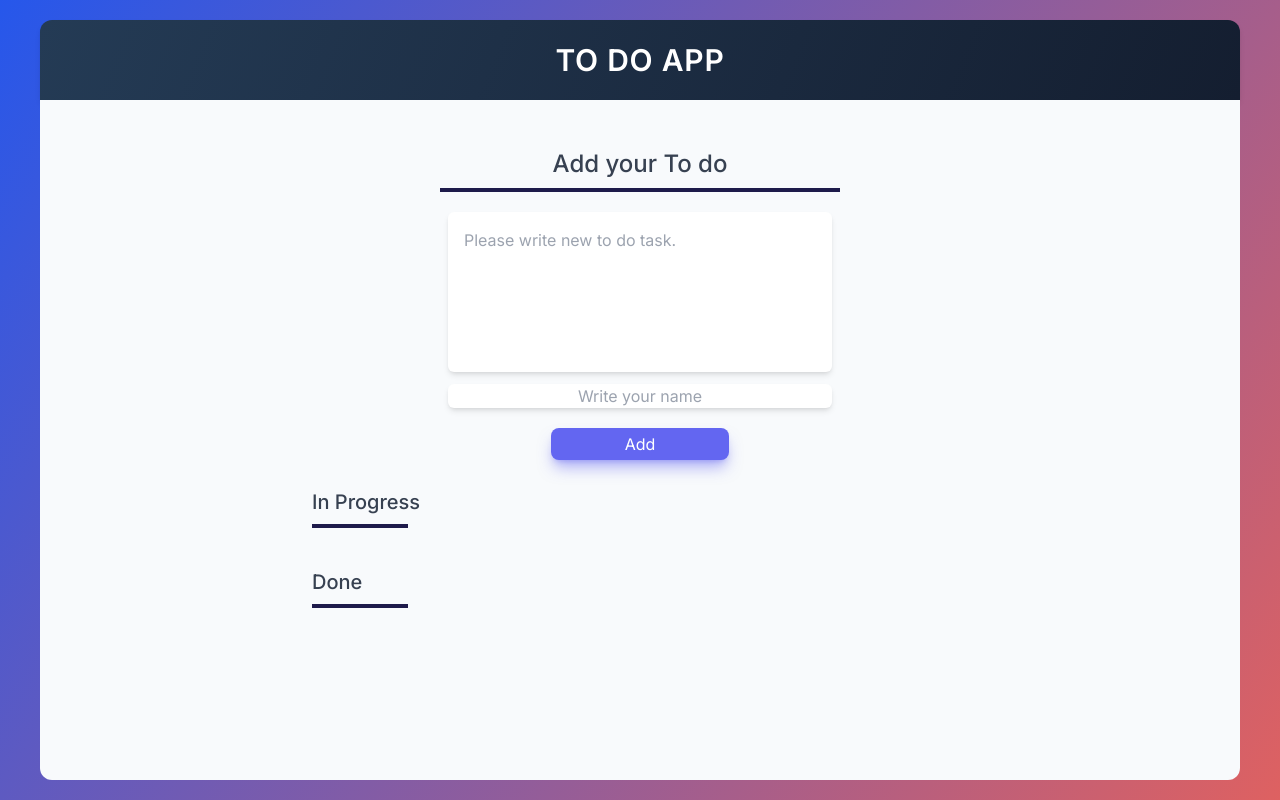
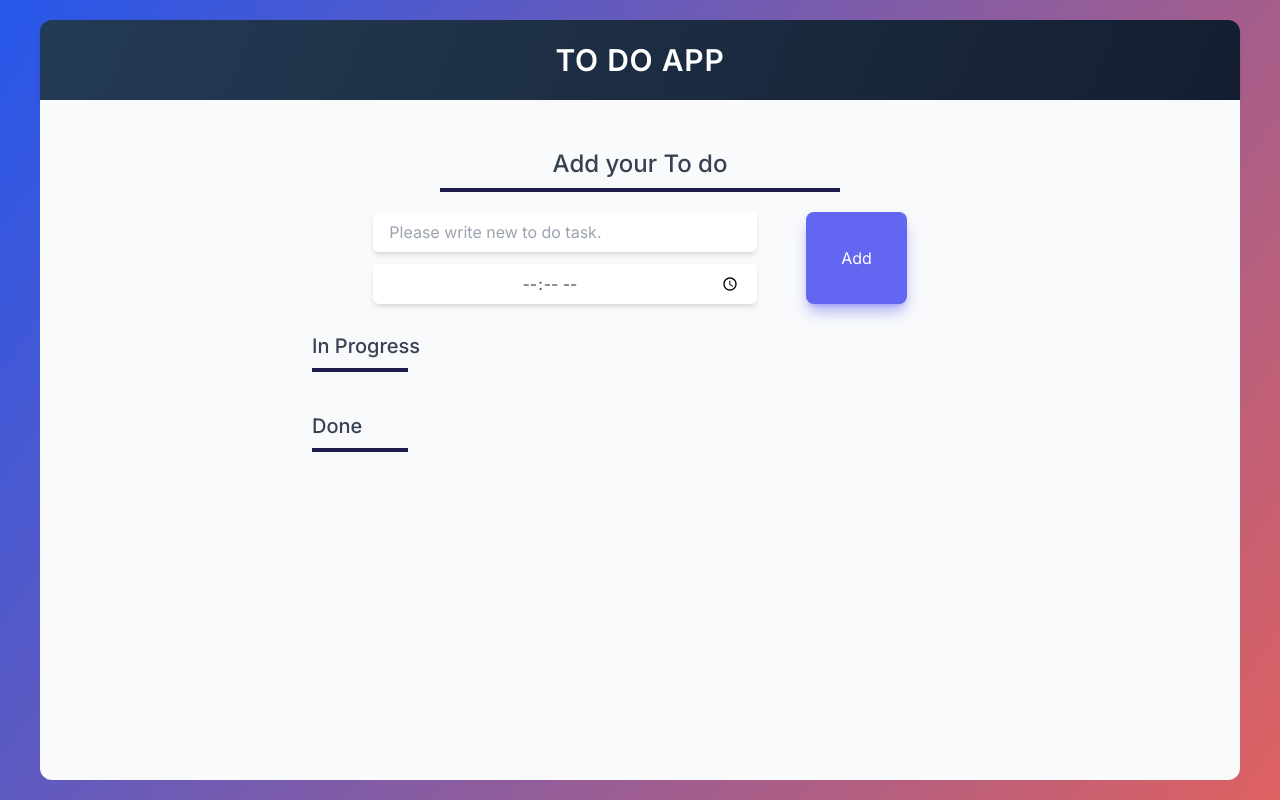
Before and after one commit to kimhwanhoon/todo-app, a Next.js app: page / in a window 1280 px wide. Built offline with nearby package versions, Linux system fonts and the light colour scheme.

Commit message:
version 1.0.0 Goals: [x]: done, [ ]: not done [x] input name을 time으로 변경 [x] time으로 바꿨으므로 변수명 함수명을 time으로 변경 [x] todo list 디자인 변경

```diff
--- a/app/components/Done cards.jsx
+++ b/app/components/Done cards.jsx
@@ -1,8 +1,6 @@
 'use client';
 
-
 const DoneCards = ({ doneCardArr, setDoneCardArr, setCardsArr }) => {
-
   // DELETE DONE CARD
   const deleteDoneCard = (key) => {
     if (confirm('Are you sure to delete this task?')) {
@@ -71,26 +69,22 @@ const ProjectCards = ({
   deleteDoneCard,
   backButtonClickHandler,
 }) => {
-
   const Cards = doneCardArr.map((card) => {
-
     return (
       <div
         key={card.id}
-        className="flex flex-col gap-2 shadow-md shadow-indigo-200 rounded-md w-48 bg-white h-44"
+        className="flex flex-col shadow-md shadow-indigo-200 rounded-md w-2/3 bg-white"
       >
-        <textarea
-          readOnly
-          className="resize-none p-4 w-full h-24 outline-none rounded-md text-sm text-gray-800 text-center"
-          value={card.text}
-        ></textarea>
-        <div className="w-32 pt-1 border-t border-t-gray-400 flex justify-center mx-auto">
-          <p className="text-sm px-3 text-center">{card.time}</p>
-        </div>
-        <div className="flex justify-between items-center pt-2 border-t border-t-gray-200">
-          <div className="flex gap-3 pl-3">
+        <div className="flex justify-between border-b border-b-slate-300 items-center">
+          <input
+            type="text"
+            readOnly
+            className="w-full resize-none px-5 h-12 outline-none rounded-t-md  text-gray-800 "
+            value={card.text}
+          />
+          <div className="flex gap-3 pr-7">
             <img
-              className="w-6 h-6  cursor-pointer"
+              className="w-6 h-6 ml-3 cursor-pointer"
               src="/back.png"
               alt="back"
               onClick={() => backButtonClickHandler(card.id)}
@@ -102,8 +96,11 @@ const ProjectCards = ({
               onClick={() => deleteDoneCard(card.id)}
             />
           </div>
+        </div>
 
-          <h1 className="text-right px-3 mr-2">{card.by}</h1>
+        <div className="flex justify-between items-center py-2">
+          <h1 className="pl-5 mr-1 text-gray-700 tracking-wide">DONE !</h1>
+          <p className="w-64 text-xs px-3 text-right">Wrote at: {card.time}</p>
         </div>
       </div>
     );
--- a/app/components/In progress cards.jsx
+++ b/app/components/In progress cards.jsx
@@ -1,8 +1,6 @@
 'use client';
 
-
 const InProgressCards = ({ cardsArr, setCardsArr, setDoneCardArr }) => {
-
   // DELETE BUTTON => DELETE CARD
   const deleteClickHandler = (key) => {
     if (confirm('Are you sure to delete this task?')) {
@@ -73,24 +71,20 @@ const ProjectCards = ({
   deleteClickHandler,
   checkButtonClickHandler,
 }) => {
-
   const Cards = cardsArr.map((card) => {
-
     return (
       <div
         key={card.id}
-        className="flex flex-col gap-2 shadow-md shadow-indigo-200 rounded-md w-48 bg-white h-44"
+        className="flex flex-col shadow-md shadow-indigo-200 rounded-md w-2/3 bg-white"
       >
-        <textarea
-          readOnly
-          className="resize-none p-4 w-full h-24 outline-none rounded-md text-sm text-gray-800 "
-          value={card.text}
-        ></textarea>
-        <div className="w-32 pt-1 border-t border-t-gray-400 flex justify-center mx-auto">
-          <p className="text-sm px-3 text-center">{card.time}</p>
-        </div>
-        <div className="flex justify-between items-center pt-2 border-t border-t-gray-200">
-          <div className="flex gap-3">
+        <div className="flex justify-between border-b border-b-slate-300 items-center">
+          <input
+            type="text"
+            readOnly
+            className="w-full resize-none px-5 h-12 outline-none rounded-t-md  text-gray-800 "
+            value={card.text}
+          />
+          <div className="flex gap-3 pr-7">
             <img
               className="w-6 h-6 ml-3 cursor-pointer"
               src="/check.png"
@@ -104,8 +98,14 @@ const ProjectCards = ({
               onClick={() => deleteClickHandler(card.id)}
             />
           </div>
+        </div>
 
-          <h1 className="text-right px-3 mr-2">{card.by}</h1>
+        <div className="flex justify-between items-center py-2">
+          <h1 className="pl-5 mr-1 text-xs text-gray-700">
+            Must done by{' '}
+            <span className="pl-1 text-red-600 text-sm">{card.by}</span>
+          </h1>
+          <p className="w-64 text-xs px-3 text-right">Wrote at: {card.time}</p>
         </div>
       </div>
     );
--- a/app/components/input.jsx
+++ b/app/components/input.jsx
@@ -4,30 +4,20 @@ const Input = (props) => {
   const todoTextOnChangeHandler = (e) => {
     props.setTypedValue(e.target.value);
   };
-  const nameOnChangeHandler = (e) => {
-
-    props.setTypedName(e.target.value);
+  const TimeOnChangeHandler = (e) => {
+    props.setTypedTime(e.target.value);
   };
 
   // ADD BUTTON => ADD CARD
   const addOnClickHandler = (e) => {
     // if no value on textarea or name input, make error message and return.
-    if (props.typedValue === '' && props.typedName !== '') {
+    if (props.typedValue === '' && props.typedTime !== '') {
       alert('Please write your task.');
       const textarea = e.target.parentNode.querySelector('#todo-textarea');
       textarea.focus();
       return;
     } else if (props.typedValue === '') {
       alert('Please write your task.');
-      return;
-    } else if (props.typedName === '') {
-      alert('Plase write your name.');
-      e.target.focus();
-      return;
-    } else if (props.typedName.length > 8) {
-      alert('Your name is too long.');
-      const nameInput = e.target.parentNode.querySelector('#name-input');
-      nameInput.focus();
       return;
     }
     const year = new Date().getFullYear();
@@ -43,7 +33,7 @@ const Input = (props) => {
         {
           id: prev.length,
           text: props.typedValue,
-          by: props.typedName,
+          by: props.typedTime,
           time: time,
         },
       ];
@@ -51,13 +41,13 @@ const Input = (props) => {
       return updatedCardsArr;
     });
     props.setTypedValue('');
-    props.setTypedName('');
+    props.setTypedTime('');
   };
   // type enter on name input => Activates addOnClickHandler function
-  const handleKeyPressOnNameInput = (e) => {
+  const handleKeyPressOnTimeInput = (e) => {
     if (e.key === 'Enter') {
-      const nameInput = e.target.parentNode.querySelector('#name-input');
-      nameInput.blur();
+      const timeInput = e.target.parentNode.querySelector('#time-input');
+      timeInput.blur();
       addOnClickHandler(e);
     } else if (e.key === 'Escape') {
       // typed ESC, get rid of focus on input
@@ -81,32 +71,35 @@ const Input = (props) => {
           id="divider-addYourTodo"
           className="w-3/4 border-b-4 border-b-indigo-950 mb-5"
         ></div>
-        <textarea
+        <div className="flex items-center">
+          <div>
+            <input
               autoComplete="off"
               id="todo-textarea"
-          className="text-gray-600 shadow-md resize-none h-40 rounded-md w-96 focus:outline-indigo-400 p-4 focus:scale-105 ease-out duration-300 "
+              className="text-gray-600 shadow-md resize-none h-10 rounded-md w-96 focus:outline-indigo-400 p-4 focus:scale-105 ease-out duration-300"
               value={props.typedValue}
               placeholder="Please write new to do task."
               onChange={(e) => todoTextOnChangeHandler(e)}
               onKeyDown={handleKeyPressOnTodoTextarea}
             />
             <input
-          id="name-input"
-          autoComplete="off"
-          type="text"
-          className="text-gray-600 w-96 shadow-md text-center rounded-md mt-3 px-3 focus:outline-indigo-400 focus:scale-105 ease-out duration-300"
-          placeholder="Write your name"
-          value={props.typedName}
-          onChange={(e) => nameOnChangeHandler(e)}
-          onKeyDown={handleKeyPressOnNameInput}
+              id="time-input"
+              type="time"
+              className="text-gray-600 w-96 shadow-md rounded-md mt-3 p-4 focus:outline-indigo-400 focus:scale-105 ease-out duration-300 h-10 text-center"
+              value={props.typedTime}
+              onChange={(e) => TimeOnChangeHandler(e)}
+              onKeyDown={handleKeyPressOnTimeInput}
             />
+          </div>
+
           <input
             id="add-button"
             type="button"
             value="Add"
-          className="mt-5 h-8 w-2/6 bg-indigo-500 shadow-lg shadow-indigo-500/50 rounded-lg text-white hover:bg-indigo-400 cursor-pointer active:scale-95 ease-out duration-300 hover:scale-x-105"
+            className="w-2/6 h-full bg-indigo-500 shadow-lg shadow-indigo-500/50 rounded-lg text-white hover:bg-indigo-400 cursor-pointer active:scale-95 ease-out duration-300 hover:scale-x-105"
             onClick={(e) => addOnClickHandler(e)}
           />
+        </div>
       </div>
     </div>
   );
--- a/app/main.jsx
+++ b/app/main.jsx
@@ -1,20 +1,20 @@
 'use client';
+
 import { useEffect, useState } from 'react';
-
 import Input from './components/input.jsx';
 import InProgressCards from './components/In progress cards.jsx';
 import DoneCards from './components/Done cards.jsx';
 
-
 const Main = () => {
   //카드 정보 배열
   const [cardsArr, setCardsArr] = useState([]);
+  // DONE 카드 정보 배열
+  const [doneCardArr, setDoneCardArr] = useState([]);
   // Todo textarea value 배열
   const [typedValue, setTypedValue] = useState('');
   // Todo name value 배열
-  const [typedName, setTypedName] = useState('');
-  // DONE 카드 정보 배열
-  const [doneCardArr, setDoneCardArr] = useState([]);
+  const [typedTime, setTypedTime] = useState('');
+
   // local 받아오기
   useEffect(() => {
     const progressCardsOnLocal =
@@ -40,8 +40,8 @@ const Main = () => {
         setTypedValue={setTypedValue}
         cardsArr={cardsArr}
         setCardsArr={setCardsArr}
-        typedName={typedName}
-        setTypedName={setTypedName}
+        typedTime={typedTime}
+        setTypedTime={setTypedTime}
         doneCardArr={doneCardArr}
         setDoneCardArr={setDoneCardArr}
         saveOnLocalProgress={saveOnLocalProgress}
```
Also changed, not shown: 1 other file (tests, documents, lock files or other folders). Lines whose indentation alone changed are shown as unchanged.
